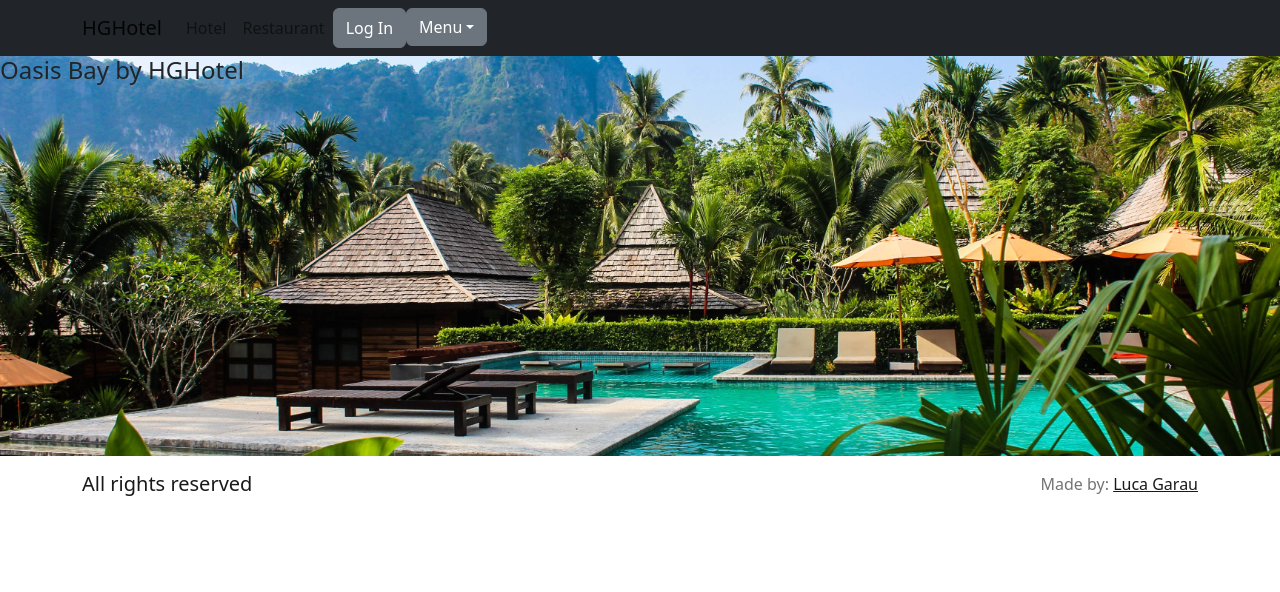
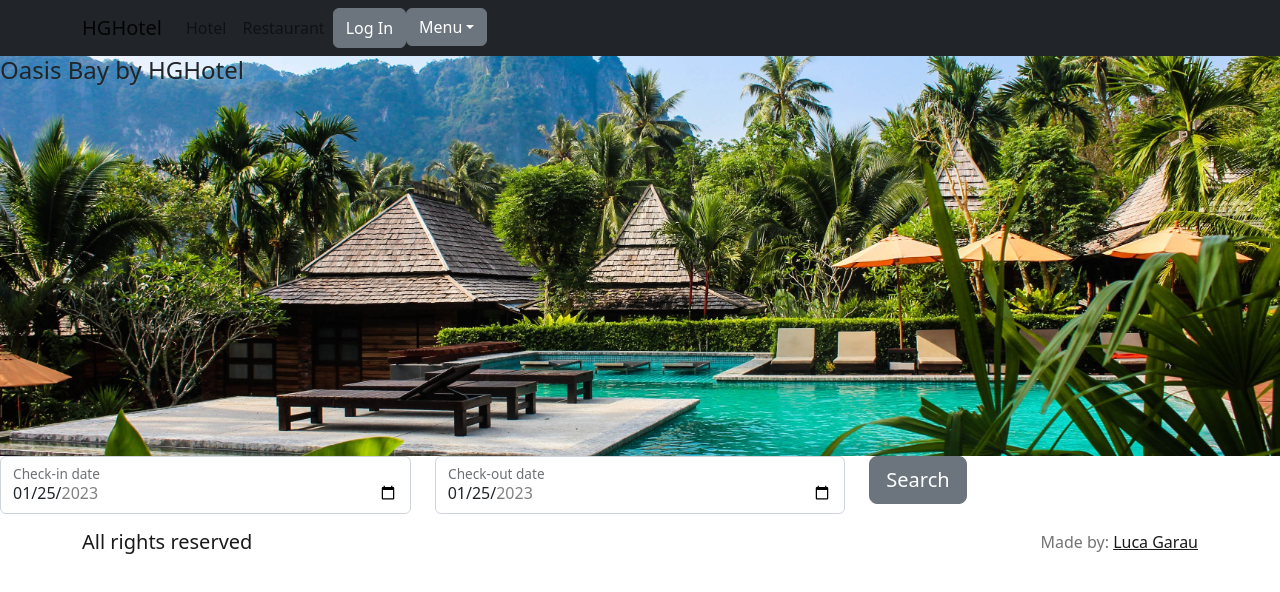
Before and after one commit to GarauOR/HGHotel-frontend, a React (Create React App) app in the folder hghotel-frontend/: page / in a window 1280 px wide. Shown: the top 592 px of the page. Built offline with nearby package versions, Linux system fonts and the light colour scheme.

Commit message:
feat: added the available room list builder component

```diff
--- /dev/null
+++ b/hghotel-frontend/src/Components/RoomCard.js
@@ -0,0 +1,11 @@
+import React from 'react';
+
+function RoomCard(props) {
+    return (
+        <div>
+
+        </div>
+    );
+}
+
+export default RoomCard;
--- /dev/null
+++ b/hghotel-frontend/src/Components/RoomListBuilder.js
@@ -0,0 +1,43 @@
+import axios from 'axios';
+
+function RoomListBuilder(checkin, checkout, setRoomArray) {
+    const serverlink = process.env.REACT_APP_SERVER_URL;
+    const getAvailableRooms = async () => {
+        const getRoomCall = await axios.get(`${serverlink}/room`);
+        const allRooms = getRoomCall.data;
+        let ini;
+        let outi;
+        let availableRooms=[];
+
+        allRooms[0].dates.map((item, i)=>{
+            if(item.date===checkin){
+                ini=i;
+            }
+            return item
+        });
+
+        allRooms[0].dates.map((item, i)=>{
+            if(item.date===checkout){
+                outi=i;
+            }
+            return item
+        });
+
+        allRooms.map((item)=>{
+            let available = true;
+            for(let i=ini; i<=outi; i++){
+                if(item.dates[i].isBooked){
+                    available=false;
+                }
+            }
+            if(available){
+                availableRooms.push(item);
+            }
+            return item
+        })
+        setRoomArray(availableRooms);
+    }
+    return getAvailableRooms();
+}
+
+export default RoomListBuilder;
--- /dev/null
+++ b/hghotel-frontend/src/Components/Searchbar.js
@@ -0,0 +1,71 @@
+import React, { useState } from "react";
+import Col from "react-bootstrap/Col";
+import FloatingLabel from "react-bootstrap/FloatingLabel";
+import Form from "react-bootstrap/Form";
+import Row from "react-bootstrap/Row";
+import Button from "react-bootstrap/Button";
+import RoomListBuilder from "./RoomListBuilder";
+import RoomCard from "./RoomCard";
+
+function Searchbar(props) {
+    const [checkin, setCheckin] = useState(new Date().toISOString().slice(0, 10));
+    const [checkout, setCheckout] = useState(new Date().toISOString().slice(0, 10));
+    const [roomArray, setRoomArray] = useState([]);
+
+  const handleSubmit = (e) => {
+    e.preventDefault();
+    RoomListBuilder(checkin, checkout, setRoomArray);
+  };
+
+  return (
+    <div>
+      <section>
+        <Form onSubmit={handleSubmit}>
+          <Row>
+            <Col>
+              <FloatingLabel
+                controlId="floatingInputGrid"
+                label="Check-in date"
+              >
+                <Form.Control
+                  type="date"
+                  value={checkin}
+                  min={new Date().toISOString().slice(0, 10)}
+                  max="2023-02-27"
+                  name="checkin"
+                  onChange={(e)=>{setCheckin(e.target.value);}}
+                />
+              </FloatingLabel>
+            </Col>
+            <Col>
+              <FloatingLabel
+                controlId="floatingInputGrid"
+                label="Check-out date"
+              >
+                <Form.Control
+                  type="date"
+                  value={checkout}
+                  min={new Date().toISOString().slice(0, 10)}
+                  max="2023-02-28"
+                  name="checkout"
+                  onChange={(e)=>{setCheckout(e.target.value);}}
+                />
+              </FloatingLabel>
+            </Col>
+            <Col>
+              <Button variant="secondary" type="submit" size="lg">
+                Search
+              </Button>
+            </Col>
+          </Row>
+        </Form>
+      </section>
+
+      <section>
+        {roomArray.map((item)=>{<RoomCard item={item} />})}
+      </section>
+    </div>
+  );
+}
+
+export default Searchbar;
--- a/hghotel-frontend/src/Pages/Home.js
+++ b/hghotel-frontend/src/Pages/Home.js
@@ -1,5 +1,6 @@
 import React from "react";
 import '../CSS/Home.css';
+import Searchbar from "../Components/Searchbar";
 
 function Home(props) {
   return (
@@ -8,6 +9,7 @@ function Home(props) {
       <h4>Oasis Bay by HGHotel</h4>
       </section>
 
+      <Searchbar />
 
     </div>
   );
```
Also changed, not shown: 1 other file (tests, documents, lock files or other folders).
